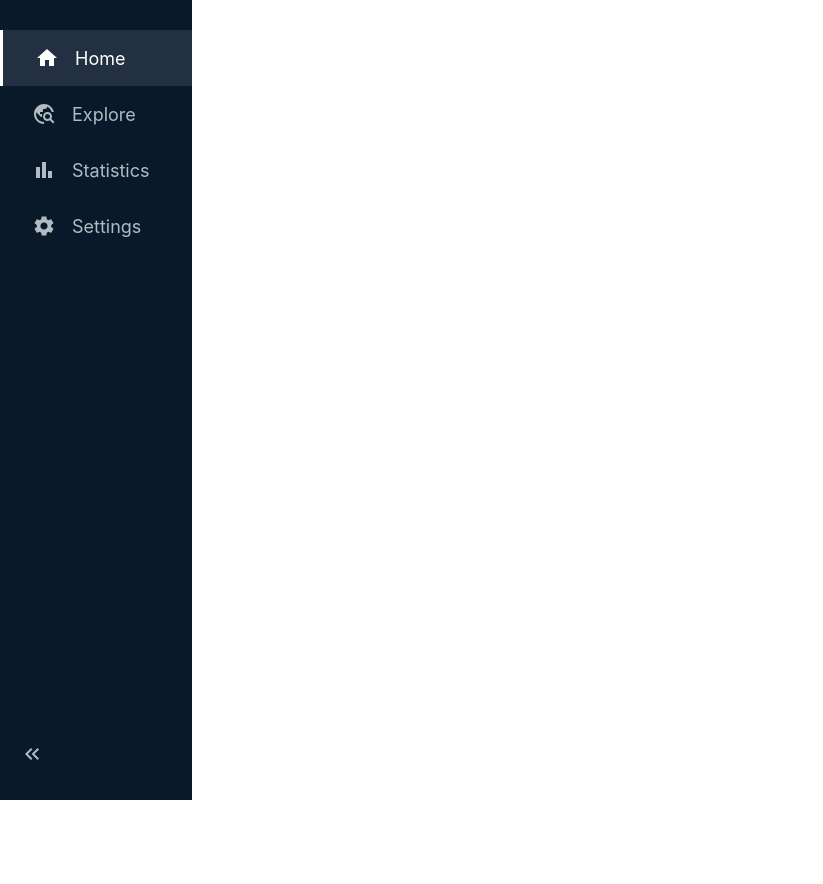
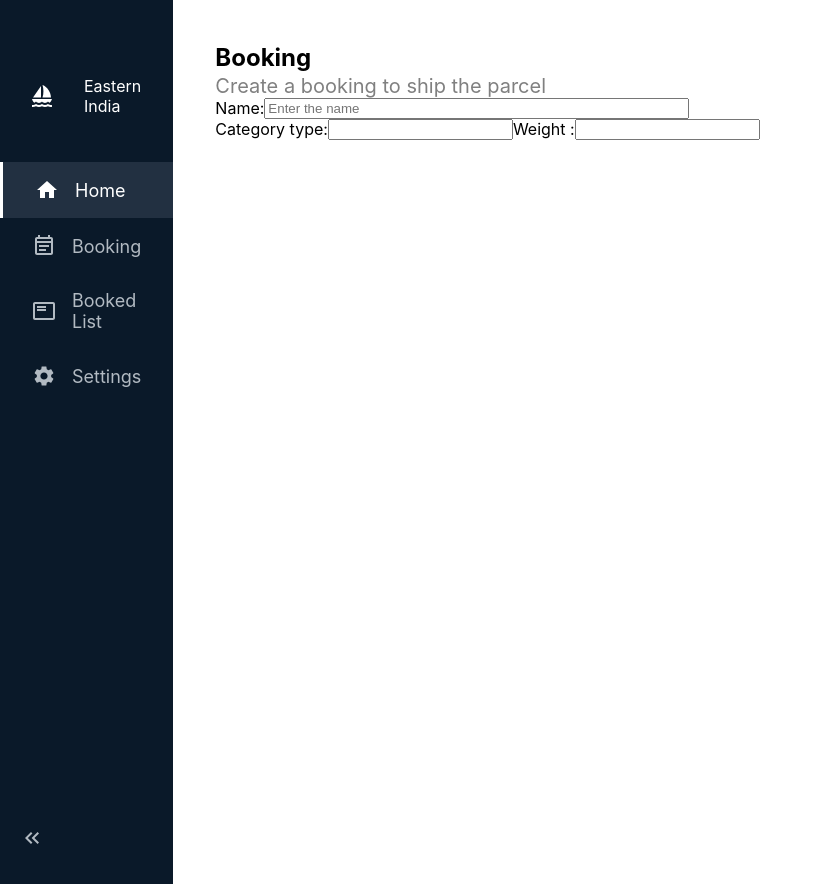
Before and after one commit to tram270600/Customer-Engagement, a React (Create React App) app: page /booking in a window 1280 px wide. Shown: the whole page, without its empty margins (0-823 px from the left). Before the commit the page ends 800 px from the top, so only its background shows below. Built offline with nearby package versions, Linux system fonts and the light colour scheme.

Commit message:
Create new booking page

```diff
--- a/src/App.js
+++ b/src/App.js
@@ -1,6 +1,7 @@
 import "./App.css";
 import Sidenav from "./components/SideNav";
 import Home from "./pages/Home";
+import Booking from "./pages/Booking";
 import {
   BrowserRouter,
   Routes,
@@ -14,6 +15,7 @@ function App() {
       <main>
         <Routes>
           <Route path="/" element={<Home />}/>
+          <Route path="/booking" element={<Booking />}/>
           {/*           <Route path="/explore" element={<Explore />} />
           <Route path="/statistics" element={<Statistics />}/>
           <Route path="/settings" element={<Settings />} /> */}
--- a/src/components/SideNav.js
+++ b/src/components/SideNav.js
@@ -4,6 +4,7 @@ import KeyboardDoubleArrowLeftIcon from "@mui/icons-material/KeyboardDoubleArrow
 import KeyboardDoubleArrowRightIcon from "@mui/icons-material/KeyboardDoubleArrowRight";
 import { NavLink } from "react-router-dom";
 import { useState } from "react";
+import sailBoat from "../icon/sail-boat.svg"
 import classNames from "classnames";
 
 export default function Sidenav() {
@@ -14,7 +15,12 @@ export default function Sidenav() {
   };
 
   return (
+    <>
       <div className={isExpand ? styles.sideNav : styles.sideNavClosed}>
+        <div className={styles.companyName}>
+          <img src={sailBoat} alt="Sail boat" />
+          <p className={isExpand ? '' : styles.companyNameClosed}> Eastern India </p>
+        </div>
         {navData.map((item) => {
           return (
             <NavLink
@@ -42,5 +48,6 @@ export default function Sidenav() {
           )}
         </button>
       </div>
+    </>
   );
 }
--- a/src/components/SideNav.module.scss
+++ b/src/components/SideNav.module.scss
@@ -1,10 +1,21 @@
+.companyName {
+  display: flex;
+  gap: 30px;
+  color: white;
+  padding: 30px;
+}
+
+.companyNameClosed {
+  display: none;
+}
+
 .sideNav {
-  width: 15vw;
+  width: 100vw;
   transition: width 0.3s ease-in-out;
   background-color: rgb(10, 25, 41);
   display: flex;
   flex-direction: column;
-  padding: 30px 0px;
+  // padding: 30px 0px;
 }
 
 .sideNavClosed {
@@ -16,7 +27,7 @@
 .sideItem {
   display: flex;
   align-items: center;
-  padding: 16px 32px;
+  // padding: 16px 32px;
   cursor: pointer;
   color: #b2bac2;
   text-decoration: none;
@@ -54,3 +65,62 @@
   padding-left: 20px;
   margin-top: auto;
 }
+
+@media (min-width: 768px) {
+  .sideNav {
+    width: 15vw;
+    transition: width 0.3s ease-in-out;
+    background-color: rgb(10, 25, 41);
+    display: flex;
+    flex-direction: column;
+    padding: 30px 0px;
+  }
+
+  .sideNavClosed {
+    composes: sideNav;
+    transition: width 0.3s ease-in-out;
+    width: 5vw;
+  }
+
+  .sideItem {
+    display: flex;
+    align-items: center;
+    padding: 16px 32px;
+    cursor: pointer;
+    color: #b2bac2;
+    text-decoration: none;
+  }
+
+  .sideItem:hover {
+    background-color: #deeeff1c;
+    color: white;
+  }
+
+  .sideItemActive {
+    background-color: #deeeff1c;
+    color: white;
+    border-left: 3px solid white;
+  }
+
+  .linkText {
+    padding-left: 16px;
+    font-size: 18px;
+  }
+
+  .linkTextClosed {
+    composes: linkText;
+    display: none;
+  }
+
+  .menuBtn {
+    align-self: center;
+    align-self: flex-start;
+    justify-self: flex-end;
+    color: #b2bac2;
+    background-color: transparent;
+    border: none;
+    cursor: pointer;
+    padding-left: 20px;
+    margin-top: auto;
+  }
+}
--- a/src/lib/NavData.js
+++ b/src/lib/NavData.js
@@ -8,6 +8,8 @@ import HomeIcon  from "@mui/icons-material/Home";
 import TravelExploreIcon from "@mui/icons-material/TravelExplore";
 import BarChartIcon from "@mui/icons-material/BarChart";
 import SettingsIcon from "@mui/icons-material/Settings";
+import EventNoteOutlinedIcon from '@mui/icons-material/EventNoteOutlined';
+import FeaturedPlayListOutlinedIcon from '@mui/icons-material/FeaturedPlayListOutlined';
 export const navData = [
   {
     id: 0,
@@ -17,15 +19,15 @@ export const navData = [
   },
   {
     id: 1,
-    icon: <TravelExploreIcon />,
-    text: "Explore",
-    link: "explore",
+    icon: <EventNoteOutlinedIcon />,
+    text: "Booking",
+    link: "booking",
   },
   {
     id: 2,
-    icon: <BarChartIcon />,
-    text: "Statistics",
-    link: "statistics",
+    icon: <FeaturedPlayListOutlinedIcon />,
+    text: "Booked List",
+    link: "booked-list",
   },
   {
     id: 3,
--- /dev/null
+++ b/src/pages/Booking.js
@@ -0,0 +1,36 @@
+import styles from "../styles/booking.module.scss";
+
+export default function Booking() {
+  return (
+    <>
+      <div className={styles.maxContent}>
+        <div className={styles.pageTitle}>Booking</div>
+        <div className={styles.subTitle}>
+          Create a booking to ship the parcel
+        </div>
+        <div className={styles.pageContent}>
+          <div className={styles.SectionTitle} Product Info></div>
+          <label className={styles.inputField}>
+            Name:
+            <input
+              type="text"
+              name="name"
+              size="50"
+              placeholder="Enter the name"
+            />
+          </label>
+          <div className={styles.groupField}>
+            <label className={styles.inputField}>
+              Category type:
+              <input type="text" name="categoryType" />
+            </label>
+            <label className={styles.inputField}>
+              Weight :
+              <input type="text" name="categoryType" />
+            </label>
+          </div>
+        </div>
+      </div>
+    </>
+  );
+}
--- /dev/null
+++ b/src/styles/booking.module.scss
@@ -0,0 +1,21 @@
+.maxContent {
+  margin: 32px;
+  height: 100vh;
+  width: 80vw;
+}
+.pageTitle {
+  font-style: normal;
+  font-weight: 700;
+  font-size: 24px;
+  line-height: 32px;
+}
+.subTitle {
+  color: grey;
+  font-size: 20px;
+}
+.groupField {
+    display: flex;
+}
+.inputField {
+    display: flex;
+}
```
Also changed, not shown: src/icon/sail-boat.svg (added). Lines whose indentation alone changed are shown as unchanged.
